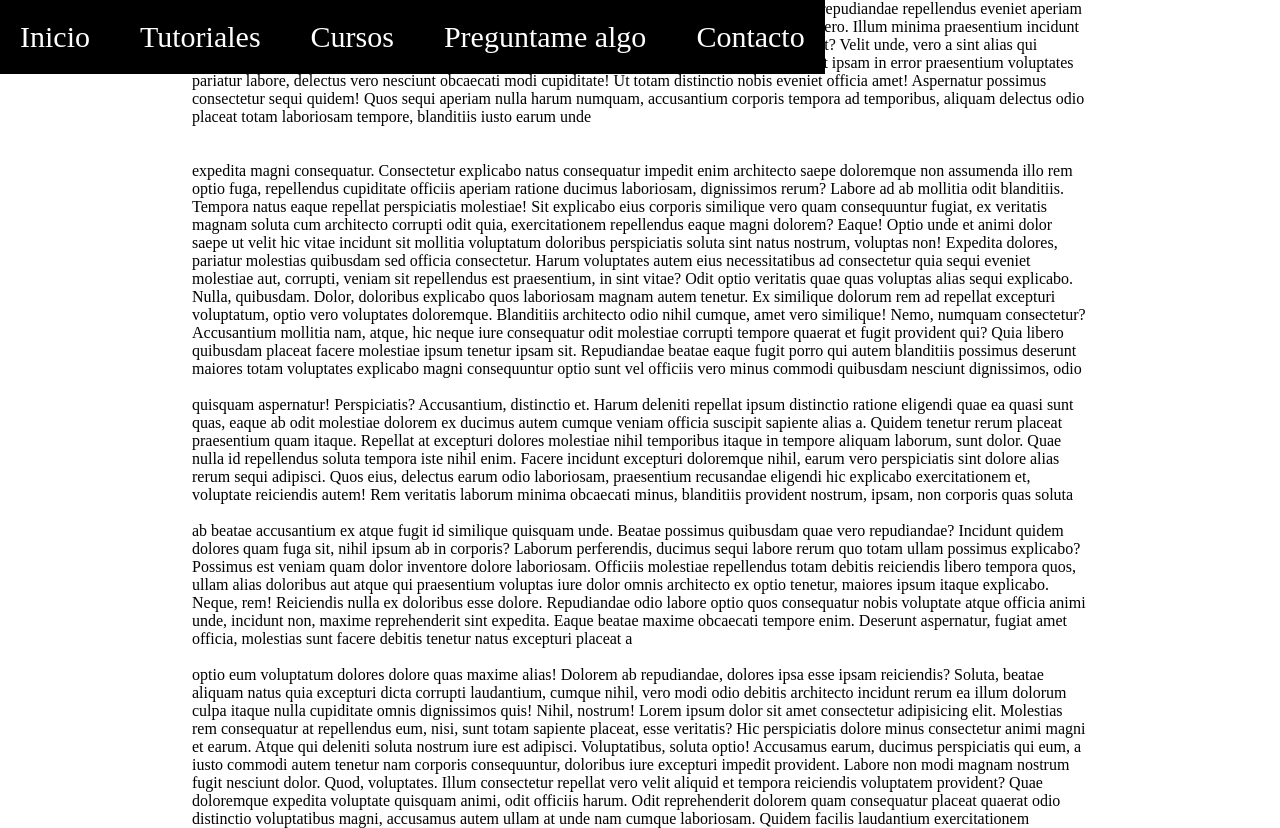
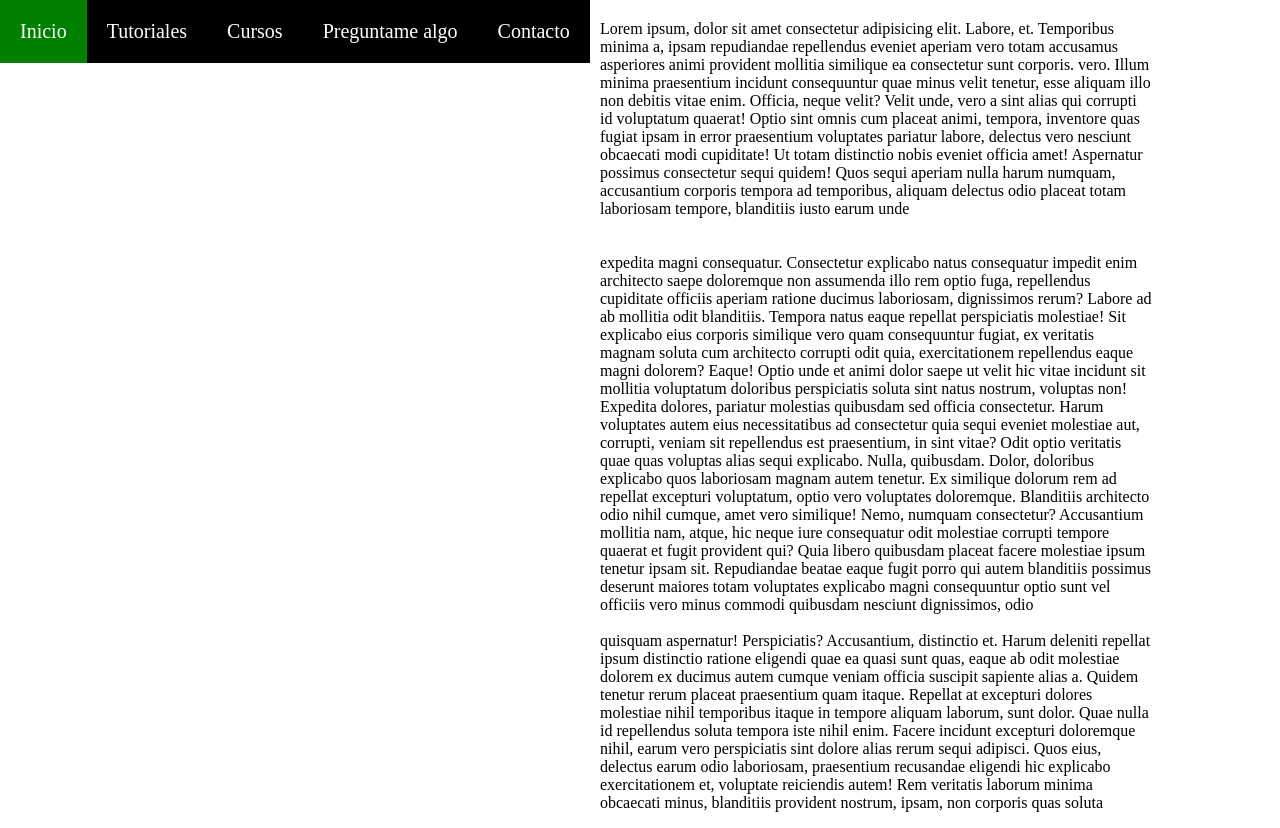
Before and after one commit to alxrgdriguez/Disenio2025, a plain HTML site: page Disenio/pruebasCSS/menus/menu3/index.html in a window 1280 px wide. Shown: the top 828 px of the page. Drawn offline with Linux system fonts and the light colour scheme.

Commit message:
ejercicio3

```diff
--- a/Disenio/pruebasCSS/menus/menu3/index.html
+++ b/Disenio/pruebasCSS/menus/menu3/index.html
@@ -13,8 +13,8 @@
     <div id="container">
 
         <header>
-            <nav class="menu">
-
+            <div class="contenedor_menu">
+                <nav class="menu-fixed">
                     <ul>
                         <li><a href="#">Inicio</a></li>
                         <li><a href="#">Tutoriales</a></li>
@@ -23,6 +23,7 @@
                         <li><a href="#">Contacto</a></li>
                     </ul>
                 </nav>
+            </div>
         </header>
 
 
--- a/Disenio/pruebasCSS/menus/menu3/style.css
+++ b/Disenio/pruebasCSS/menus/menu3/style.css
@@ -5,52 +5,76 @@
 }
 
 #container {
-    width: 100%;
-    height: 100vh;
-}
+    max-width: 90%;
+    margin-top: 20px;
+    background-color: rgb(255, 255, 255);
+    display: flex;
 
-header {
-    max-width: 100%;
-    position: fixed;
 
 }
 
-nav {
-    margin-bottom: 100px;
+h1 {
+    text-align: center;
+    margin-bottom: 20px;
+}
+
+.contenedor_menu {
+    width: 95%;
+    max-width: 1000px;
+    margin: auto;
+}
+
+.contenedor_menu p {
+    margin-bottom: 40px;
+}
+
+header nav {
+    background-color: black;
+    margin-bottom: 10px;
+}
+
+header nav ul {
+    list-style: none;
 
 }
 
-nav ul {
-
-    background-color: black;
-    padding: 20px;
-    display: flex;
-    gap: 50px;
-    font-size: 30px;
+header nav ul li {
+    float: left;
 }
 
-nav ul li a {
+header nav ul li a {
+    display: block;
+    padding: 20px;
+    font-size: 20px;
+    color: #fff;
     text-decoration: none;
-    color: white;
 }
 
-nav ul li a:hover {
+header nav ul li a:hover {
     background-color: green;
-    padding: 30px;
-    text-decoration: none;
-    color: white;
 }
 
-
-nav ul li {
-    list-style: none;
+.menu-fixed {
+    position: fixed;
+    top: 0;
+    left: 0;
 }
 
 .texto {
-    display: flex;
-    flex-direction: column;
-    justify-content: center;
-    align-items: center;
-    max-width: 70%;
-    margin: 0 auto;
+    margin-left: 600px;
+    max-width: 60%;
 }
+
+@media (max-width: 1000px) {
+    .contenedor_menu {
+        display: flex;
+        flex-direction: column;
+        width: 100%;
+    }
+
+    .texto {
+        margin-top: 130px;
+        margin-left: 0;
+        max-width: 80%;
+    }
+}
```
Lines whose indentation alone changed are shown as unchanged.
